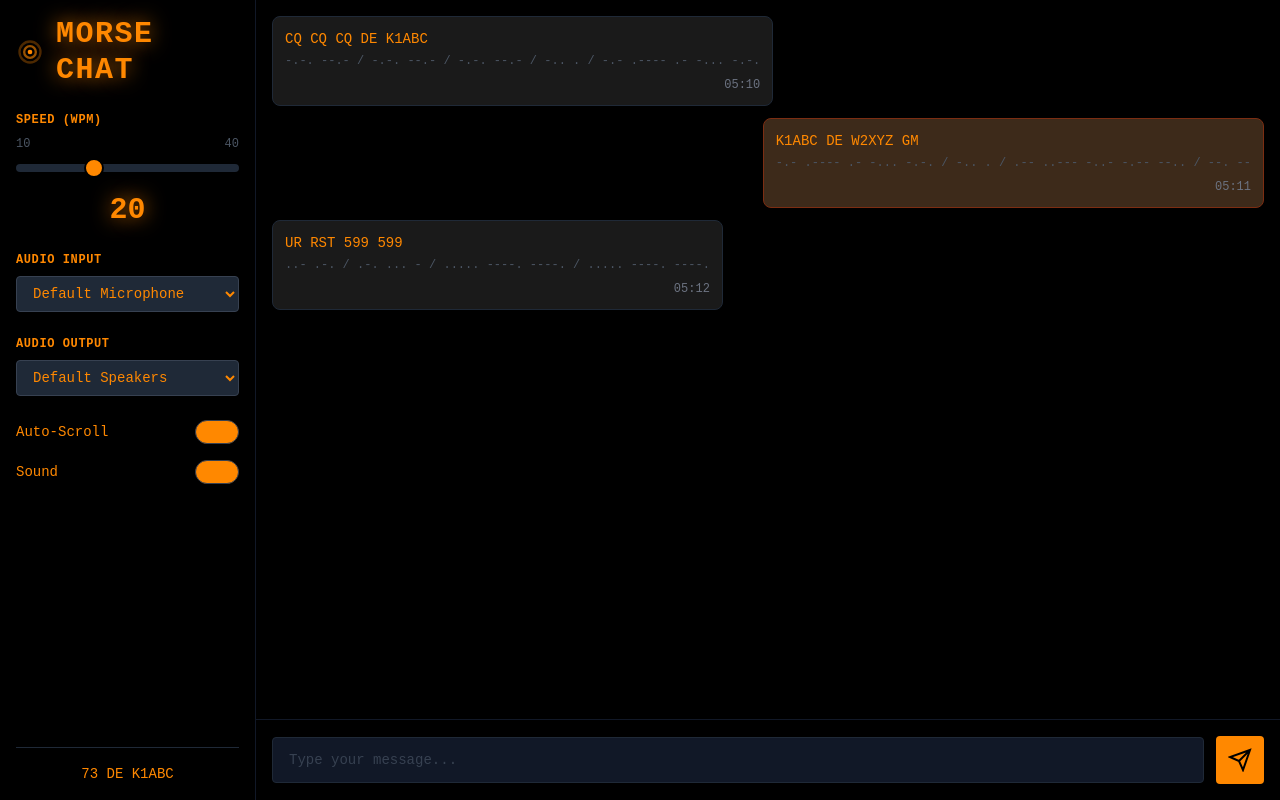
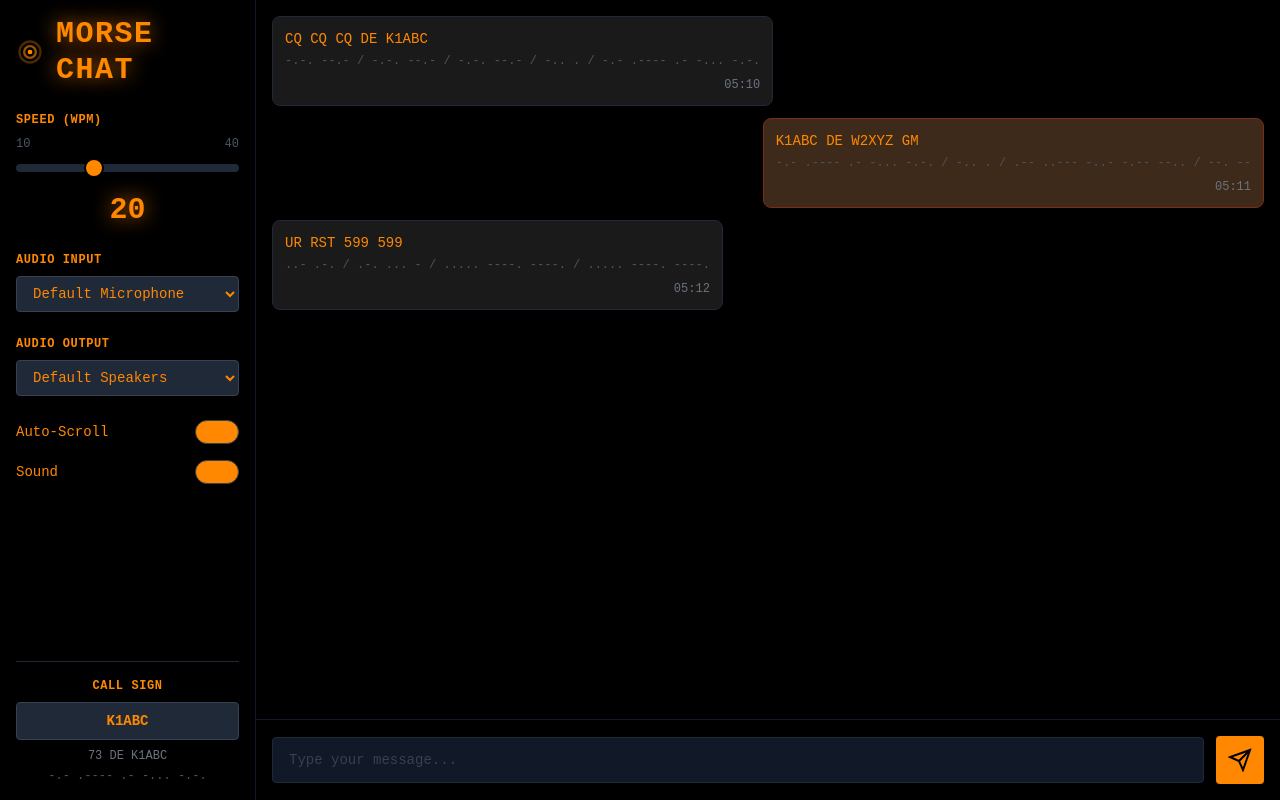
Before and after one commit to PapaDream/morse-chat, a React (Vite) app in the folder morse-chat-web/: page / in a window 1280 px wide. Built offline with nearby package versions, Linux system fonts and the light colour scheme.

Commit message:
Add editable call sign with morse display
- Call sign input field at bottom right
- Auto-converts to uppercase
- Shows '73 DE <callsign>'
- Displays morse code translation below
- Editable and updates in real-time
- Stored in app state

```diff
--- a/morse-chat-web/src/App.tsx
+++ b/morse-chat-web/src/App.tsx
@@ -17,6 +17,7 @@ function App() {
   const [outputDevice, setOutputDevice] = useState("default");
   const [autoScroll, setAutoScroll] = useState(true);
   const [soundEnabled, setSoundEnabled] = useState(true);
+  const [callSign, setCallSign] = useState("K1ABC");
 
   // Chat state
   const [messages, setMessages] = useState<Message[]>([
@@ -67,6 +68,8 @@ function App() {
         onAutoScrollChange={setAutoScroll}
         soundEnabled={soundEnabled}
         onSoundEnabledChange={setSoundEnabled}
+        callSign={callSign}
+        onCallSignChange={setCallSign}
       />
       <ChatArea
         messages={messages}
--- a/morse-chat-web/src/components/Sidebar.tsx
+++ b/morse-chat-web/src/components/Sidebar.tsx
@@ -1,3 +1,5 @@
+import { textToMorse } from '../utils/morse';
+
 interface SidebarProps {
   wpm: number;
   onWpmChange: (wpm: number) => void;
@@ -9,6 +11,8 @@ interface SidebarProps {
   onAutoScrollChange: (enabled: boolean) => void;
   soundEnabled: boolean;
   onSoundEnabledChange: (enabled: boolean) => void;
+  callSign: string;
+  onCallSignChange: (callSign: string) => void;
 }
 
 export function Sidebar({
@@ -22,6 +26,8 @@ export function Sidebar({
   onAutoScrollChange,
   soundEnabled,
   onSoundEnabledChange,
+  callSign,
+  onCallSignChange,
 }: SidebarProps) {
   return (
     <div className="w-64 bg-black border-r border-gray-900 flex flex-col p-4 font-mono">
@@ -110,8 +116,17 @@ export function Sidebar({
 
       {/* Callsign at bottom */}
       <div className="mt-auto pt-4 border-t border-gray-800">
-        <div className="text-center text-terminal-orange text-sm">
-          73 DE K1ABC
+        <div className="text-xs font-bold text-terminal-orange mb-2 uppercase tracking-wider text-center">Call Sign</div>
+        <input
+          type="text"
+          value={callSign}
+          onChange={(e) => onCallSignChange(e.target.value.toUpperCase())}
+          placeholder="K1ABC"
+          className="w-full bg-gray-800 text-terminal-orange border border-gray-700 rounded px-3 py-2 text-center text-sm font-bold mb-2 focus:outline-none focus:border-terminal-orange"
+        />
+        <div className="text-center text-xs text-gray-500 mb-1">73 DE {callSign}</div>
+        <div className="text-center text-xs text-gray-600 font-mono">
+          {textToMorse(callSign)}
         </div>
       </div>
     </div>
```
